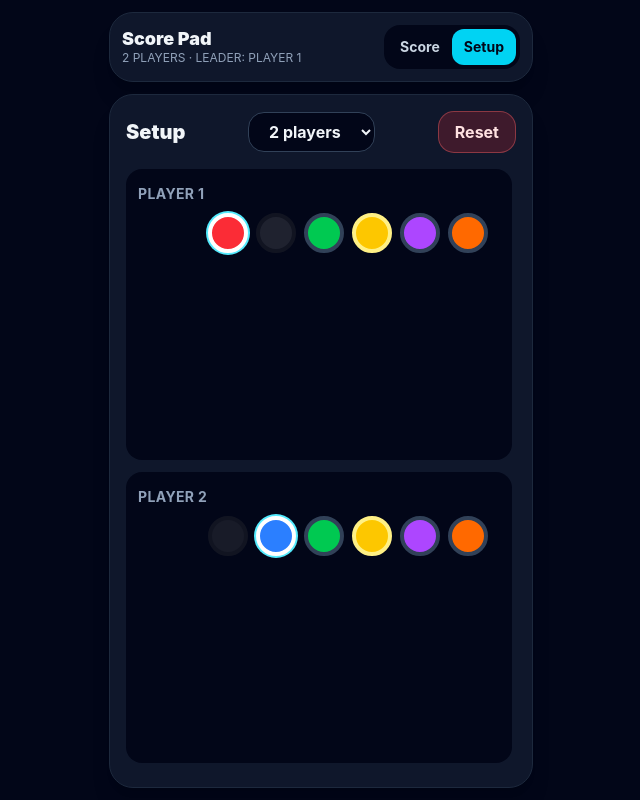
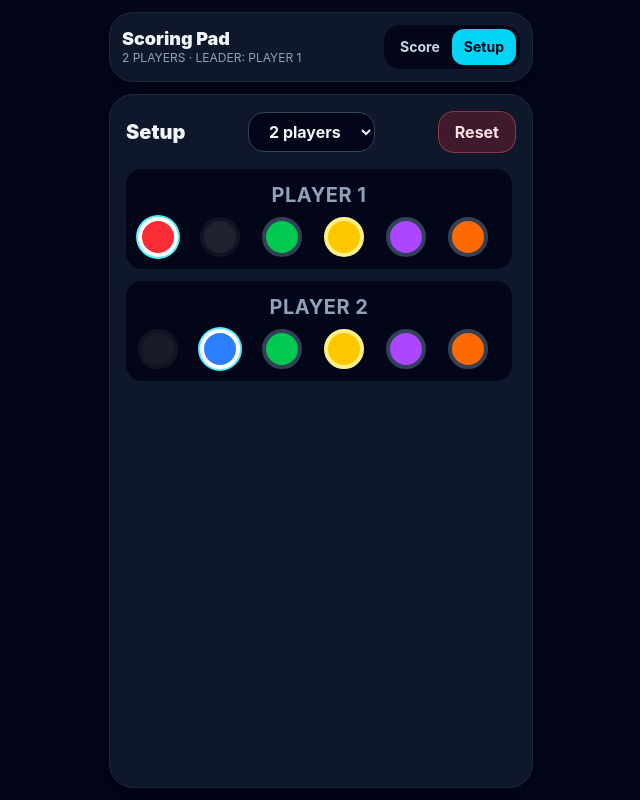
Before and after one commit to andywinn76/boardgame-scoring-app, a React (Vite) app: page / in a window 1280 px wide. Both pictures are taken after a click on the button "Setup". Shown: the whole page, without its empty margins (319-959 px from the left). Built offline with nearby package versions, Linux system fonts and the light colour scheme.

Commit message:
Tweak UI/UX

```diff
--- a/src/App.jsx
+++ b/src/App.jsx
@@ -116,7 +116,7 @@ export default function App() {
         <header className="shrink-0 rounded-3xl border border-slate-800 bg-slate-900 p-3 shadow-xl">
           <div className="flex items-center justify-between gap-3">
             <div>
-              <h1 className="text-lg font-black leading-tight">Score Pad</h1>
+              <h1 className="text-lg font-black leading-tight">Scoring Pad</h1>
               <p className="text-xs text-slate-400 uppercase">
                 {players.length} players · leader: {leader?.name ?? "—"}
               </p>
--- a/src/components/ColorSwatches.jsx
+++ b/src/components/ColorSwatches.jsx
@@ -2,7 +2,7 @@ import { COLOR_OPTIONS } from "../data/data";
 
 export default function ColorSwatches({ player, usedColors, onSelectColor }) {
   return (
-    <div className="flex flex-wrap justify-end gap-2">
+    <div className="flex flex-wrap justify-between gap-2">
       {COLOR_OPTIONS.map((color) => {
         const isSelected = player.color === color.value;
         const isUsed = usedColors.includes(color.value) && !isSelected;
--- a/src/components/ScoreTab.jsx
+++ b/src/components/ScoreTab.jsx
@@ -40,6 +40,7 @@ export default function ScoreTab({
             } ${getColorClasses(player.color)}`}
           >
             <div className="grid min-h-0 flex-1 grid-rows-[auto_1fr] text-center">
+            {/* Player name and input */}
               <input
                 value={player.name}
                 onFocus={(event) => event.target.select()}
@@ -49,11 +50,12 @@ export default function ScoreTab({
                 onKeyDown={(event) => {
                   if (event.key === "Enter") event.target.blur();
                 }}
-                className={`${denseMode ? "text-sm" : compactMode ? "text-med" : "text-lg"} w-full bg-transparent text-center font-black uppercase leading-tight outline-none focus:text-cyan-300`}
+                className={`${denseMode ? "text-sm" : compactMode ? "text-lg" : "text-xl"} mt-4 w-full bg-transparent text-center font-black uppercase leading-tight outline-none focus:text-cyan-300`}
                 placeholder={`Player ${index + 1}`}
                 aria-label={`Player ${index + 1} name`}
               />
               <div className="grid place-items-center">
+              {/* Player score and input */}
                 <input
                   type="number"
                   value={player.score}
--- a/src/components/SetupTab.jsx
+++ b/src/components/SetupTab.jsx
@@ -28,22 +28,24 @@ export default function SetupTab({ players, onSetPlayerCount, onUpdatePlayer, on
         </button>
       </div>
 
-      <div className="mt-4 grid min-h-0 flex-1 gap-3 overflow-y-auto pr-1 pb-2">
+      <div className="mt-4 grid min-h-0 gap-3 overflow-y-auto pr-1 pb-2">
         {players.map((player, index) => (
-          <div key={player.id} className="rounded-2xl bg-slate-950 p-3">
+          <div key={player.id} className="rounded-2xl bg-slate-950 p-3 max-h-30">
             <input
               value={player.name}
               onFocus={(event) => event.target.select()}
               onChange={(event) =>
                 onUpdatePlayer(player.id, { name: event.target.value })
               }
-              className="w-full bg-transparent text-sm font-bold uppercase tracking-wide text-slate-400 outline-none placeholder:text-slate-600 focus:text-cyan-300"
+              onKeyDown={(event) => {
+                  if (event.key === "Enter") event.target.blur();
+                }}
+              className="w-full bg-transparent text-xl font-bold uppercase text-center tracking-wide text-slate-400 outline-none placeholder:text-slate-600 focus:text-cyan-300"
               placeholder={`Player ${index + 1}`}
               aria-label={`Player ${index + 1} name`}
             />
 
             <div className="mt-2 grid grid-cols-[minmax(0,1fr)_auto] items-center gap-3">
-              {/* <p className="min-w-0 truncate text-2xl font-black">{player.name || `Player ${index + 1}`}</p> */}
 
               <ColorSwatches
                 player={player}
```
